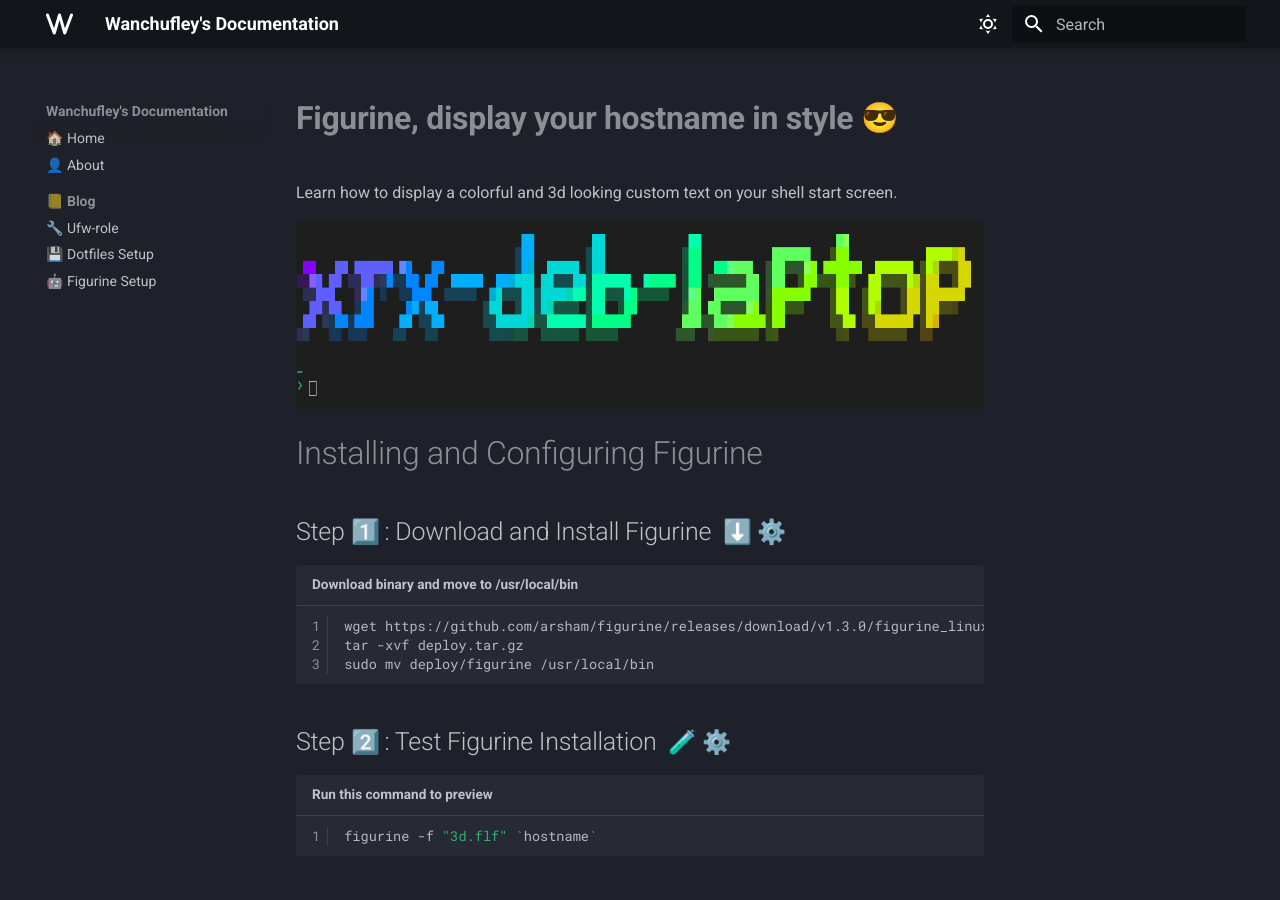
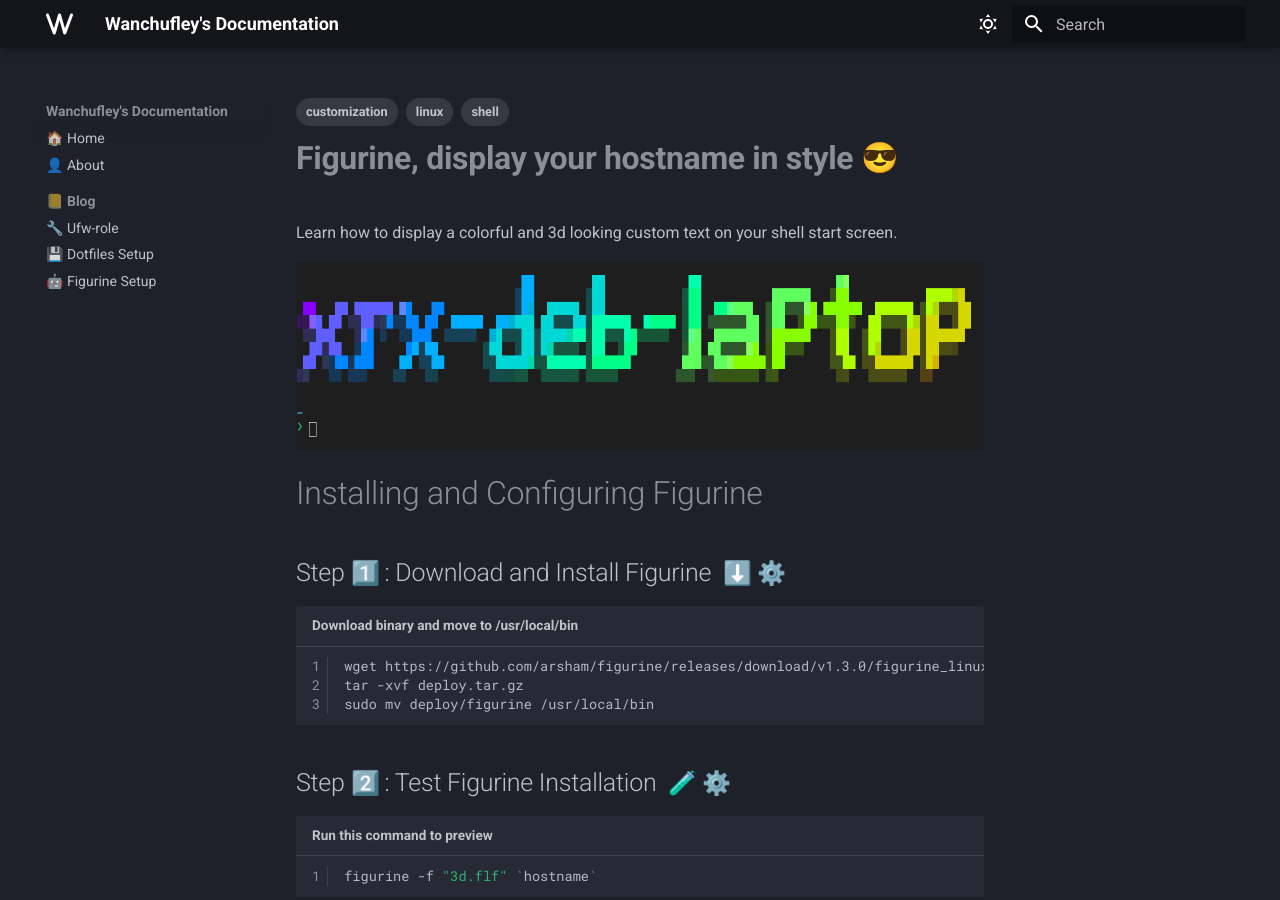
Before and after one commit to Wanchufley/mkdocs-blog, an MkDocs documentation site: the page built from docs/posts/post-01-figurine-install.md, in a window 1280 px wide and 900 px high. Built offline with MkDocs 1.6.1 and Material for MkDocs 9.7.7, drawn with Linux system fonts in a browser that asks for light colours; emoji names are drawn with the system emoji font.

Commit message:
added tgas to posts and tags section

```diff
--- a/docs/posts/post-01-figurine-install.md
+++ b/docs/posts/post-01-figurine-install.md
@@ -1,8 +1,10 @@
 ---
 date:
     created: 2025-04-16
-categories:
-    - Tech
+tags:
+    - customization
+    - shell
+    - linux
 slug: figurine-install
 
 ---
--- a/mkdocs.yml
+++ b/mkdocs.yml
@@ -45,7 +45,8 @@
 #      blog_toc: true
 #      archive: false
 #      index_page: false
-
+  - tags:
+      tags_file: tags.md
 markdown_extensions:
   - attr_list
   - pymdownx.emoji:
@@ -60,12 +61,14 @@
   - pymdownx.superfences
   - admonition
   - pymdownx.details
-
-extra:
-  social:
-    - icon: fontawesome/brands/github
-      link: https://github.com/yourname
-    - icon: fontawesome/brands/x-twitter
-      link: https://x.com/yourhandle
-    - icon: fontawesome/solid/rss
-      link: /rss.xml
+  - toc:
+      permalink: true
+  - pymdownx.tabbed:
+     alternate_style: true
+  - pymdownx.emoji
+  - pymdownx.highlight
+  - pymdownx.keys
+  - pymdownx.mark
+  - pymdownx.smartsymbols
+  - pymdownx.tasklist
+  - pymdownx.tilde
```
Also changed, not shown: docs/index.md (+3 -0 lines), docs/posts/post-02-ufw-role.md (+4 -2 lines), docs/posts/post-03-dotfile-mgmnt.md (+4 -2 lines), docs/tags.md (added).
